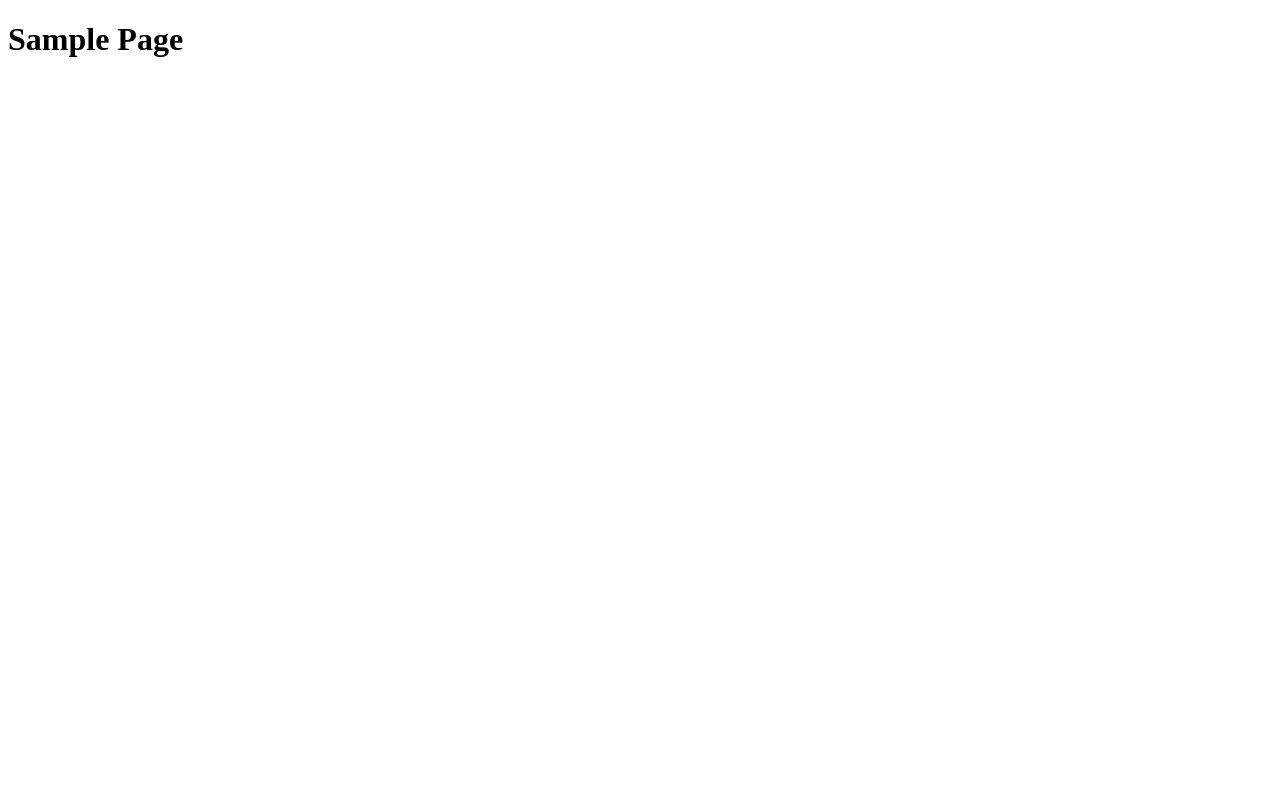
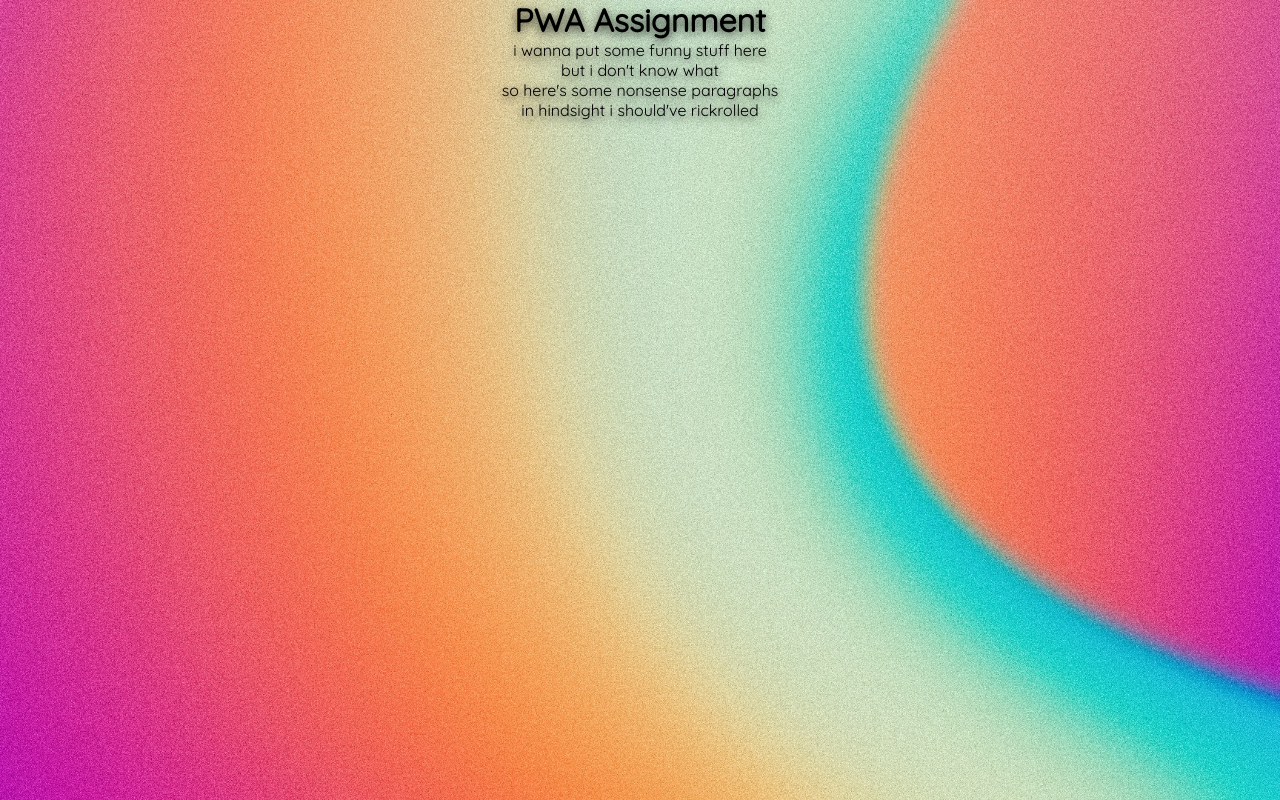
Before and after one commit to siikabb/pwa-assignment, a website: page index.html in a window 1280 px wide. Drawn offline with Linux system fonts and the light colour scheme.

Commit message:
add core app

```diff
--- /dev/null
+++ b/css/style.css
@@ -0,0 +1,23 @@
+/* use * selector to remove the frustrating default values */
+@font-face {
+  font-family: Quicksand;
+  src: url('../fonts/Quicksand-Regular.ttf');
+}
+
+* {
+  font-family: Quicksand, sans-serif;
+  margin: 0;
+  padding: 0;
+  box-sizing: border-box;
+  text-shadow: 0px 3px 10px rgba(0, 0, 0, 0.8);
+}
+
+main {
+  width: 100%;
+  height: 100vh;
+  margin: auto;
+  text-align: center;
+  background-image: url('../img/bg.jpeg');
+  background-position: center;
+  background-size: cover;
+}
--- a/index.html
+++ b/index.html
@@ -1,16 +1,24 @@
-<!DOCTYPE html>
+<!doctype html>
 <html lang="en">
+  <head>
+    <meta charset="UTF-8" />
+    <meta http-equiv="X-UA-Compatible" content="IE=edge" />
+    <meta name="viewport" content="width=device-width, initial-scale=1.0" />
+    <title>Document</title>
+    <script src="./js/main.js" defer></script>
+    <link rel="stylesheet" href="./css/style.css" />
+    <link rel="manifest" href="./manifest.json" />
+  </head>
 
-<head>
-  <meta charset="UTF-8">
-  <meta http-equiv="X-UA-Compatible" content="IE=edge">
-  <meta name="viewport" content="width=device-width, initial-scale=1.0">
-  <title>Document</title>
-  <script src="main.js" defer></script>
-</head>
-
-<body>
-  <h1>Sample Page</h1>
-</body>
-
+  <body>
+    <main>
+      <h1>PWA Assignment</h1>
+      <div id="content">
+        <p>i wanna put some funny stuff here</p>
+        <p>but i don't know what</p>
+        <p>so here's some nonsense paragraphs</p>
+        <p>in hindsight i should've rickrolled</p>
+      </div>
+    </main>
+  </body>
 </html>
--- /dev/null
+++ b/js/main.js
@@ -0,0 +1,10 @@
+(async () => {
+  if ('serviceWorker' in navigator) {
+    try {
+      const worker = await navigator.serviceWorker.register('../sw.js');
+      console.log('Service Worker Registered');
+    } catch (e) {
+      console.log(e.message);
+    }
+  }
+})();
--- a/main.js
+++ /dev/null
@@ -1,5 +0,0 @@
-function greeting() {
-  console.log('Hello World!');
-}
-
-greeting();
--- /dev/null
+++ b/sw.js
@@ -0,0 +1,35 @@
+const cacheName = 'hello-pwa';
+const filesToCache = [
+  './',
+  './index.html',
+  './css/style.css',
+  './js/main.js',
+  './fonts/Quicksand-Regular.ttf',
+  './img/bg.jpeg',
+];
+
+self.addEventListener('install', e => {
+  e.waitUntil(
+    (async () => {
+      try {
+        const cache = await caches.open(cacheName);
+        return cache.addAll(filesToCache);
+      } catch (e) {
+        console.log(e.message);
+      }
+    })()
+  );
+});
+
+self.addEventListener('fetch', e => {
+  e.respondWith(
+    (async () => {
+      try {
+        const response = await caches.match(e.request);
+        return response || fetch(e.request);
+      } catch (e) {
+        console.log(e.message);
+      }
+    })()
+  );
+});
```
Also changed, not shown: fonts/Quicksand-Regular.ttf (added), img/bg.jpeg (added), manifest.json (added).
